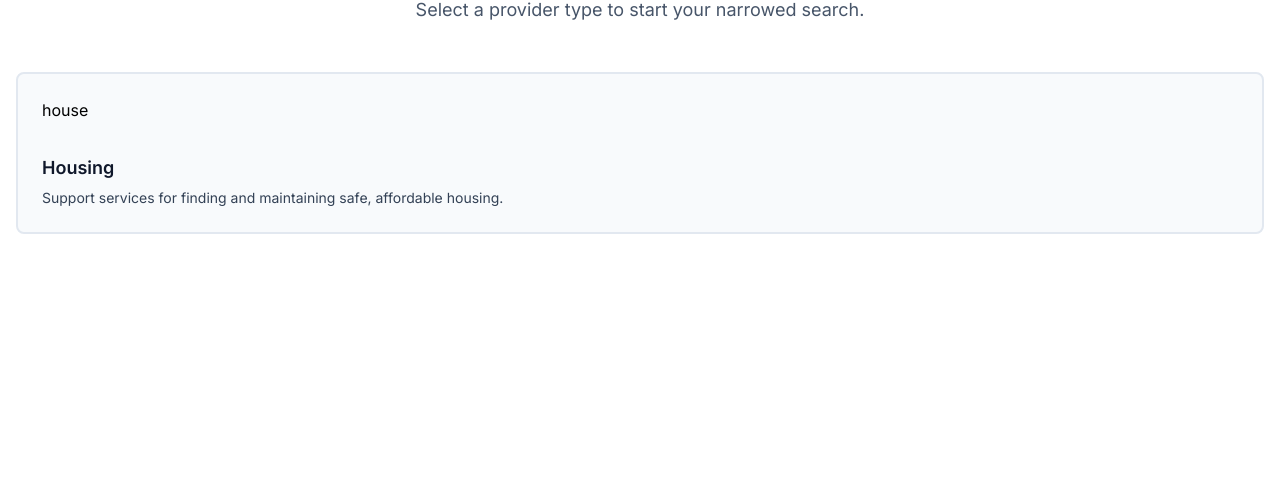
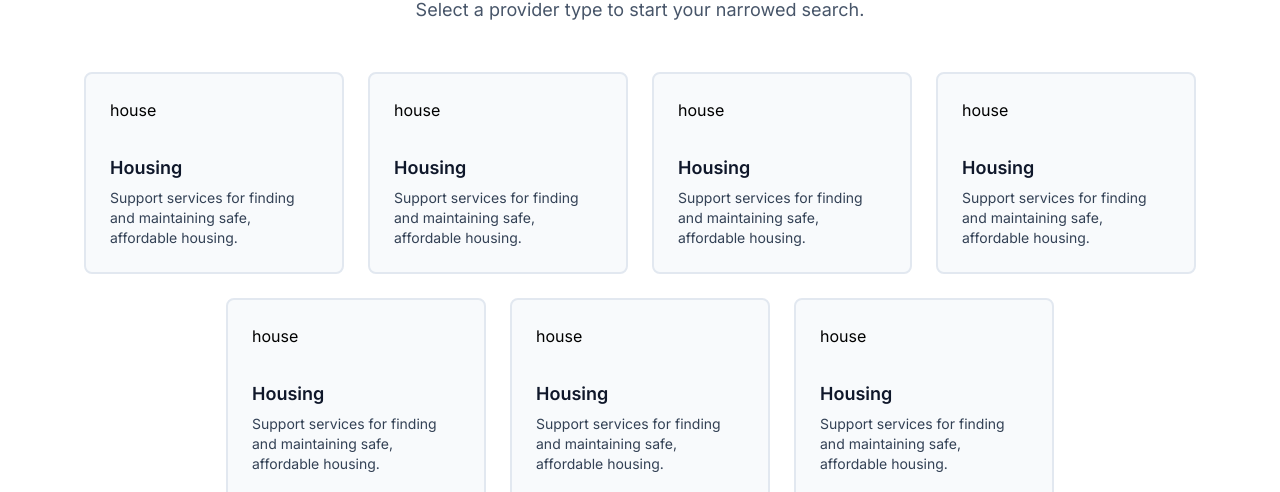
Before and after one commit to pchertude34/in-need-of-time, a Next.js app: page / in a window 1280 px wide. Shown: the part 773-1265 px from the top of the page. Before the commit the page ends 1007 px from the top, so only its background shows below. Built offline with nearby package versions, Linux system fonts and the light colour scheme.

Commit message:
service type card alignment

```diff
--- a/app/(client)/page.tsx
+++ b/app/(client)/page.tsx
@@ -31,8 +31,51 @@ export default function Home() {
           <h3 className="mb-3 text-2xl font-bold text-slate-900">Search by Category</h3>
           <p className="text-lg text-slate-600 ">Select a provider type to start your narrowed search.</p>
         </div>
-        <div>
+        <div className="flex flex-wrap justify-center gap-6">
           <ServiceCategoryCard
+            className="w-full md:max-w-[260px]"
+            title="Housing"
+            icon="house"
+            description="Support services for finding and maintaining safe, affordable housing."
+            href="/"
+          />
+          <ServiceCategoryCard
+            className="w-full md:max-w-[260px]"
+            title="Housing"
+            icon="house"
+            description="Support services for finding and maintaining safe, affordable housing."
+            href="/"
+          />
+          <ServiceCategoryCard
+            className="w-full md:max-w-[260px]"
+            title="Housing"
+            icon="house"
+            description="Support services for finding and maintaining safe, affordable housing."
+            href="/"
+          />
+          <ServiceCategoryCard
+            className="w-full md:max-w-[260px]"
+            title="Housing"
+            icon="house"
+            description="Support services for finding and maintaining safe, affordable housing."
+            href="/"
+          />
+          <ServiceCategoryCard
+            className="w-full md:max-w-[260px]"
+            title="Housing"
+            icon="house"
+            description="Support services for finding and maintaining safe, affordable housing."
+            href="/"
+          />
+          <ServiceCategoryCard
+            className="w-full md:max-w-[260px]"
+            title="Housing"
+            icon="house"
+            description="Support services for finding and maintaining safe, affordable housing."
+            href="/"
+          />
+          <ServiceCategoryCard
+            className="w-full md:max-w-[260px]"
             title="Housing"
             icon="house"
             description="Support services for finding and maintaining safe, affordable housing."
```
